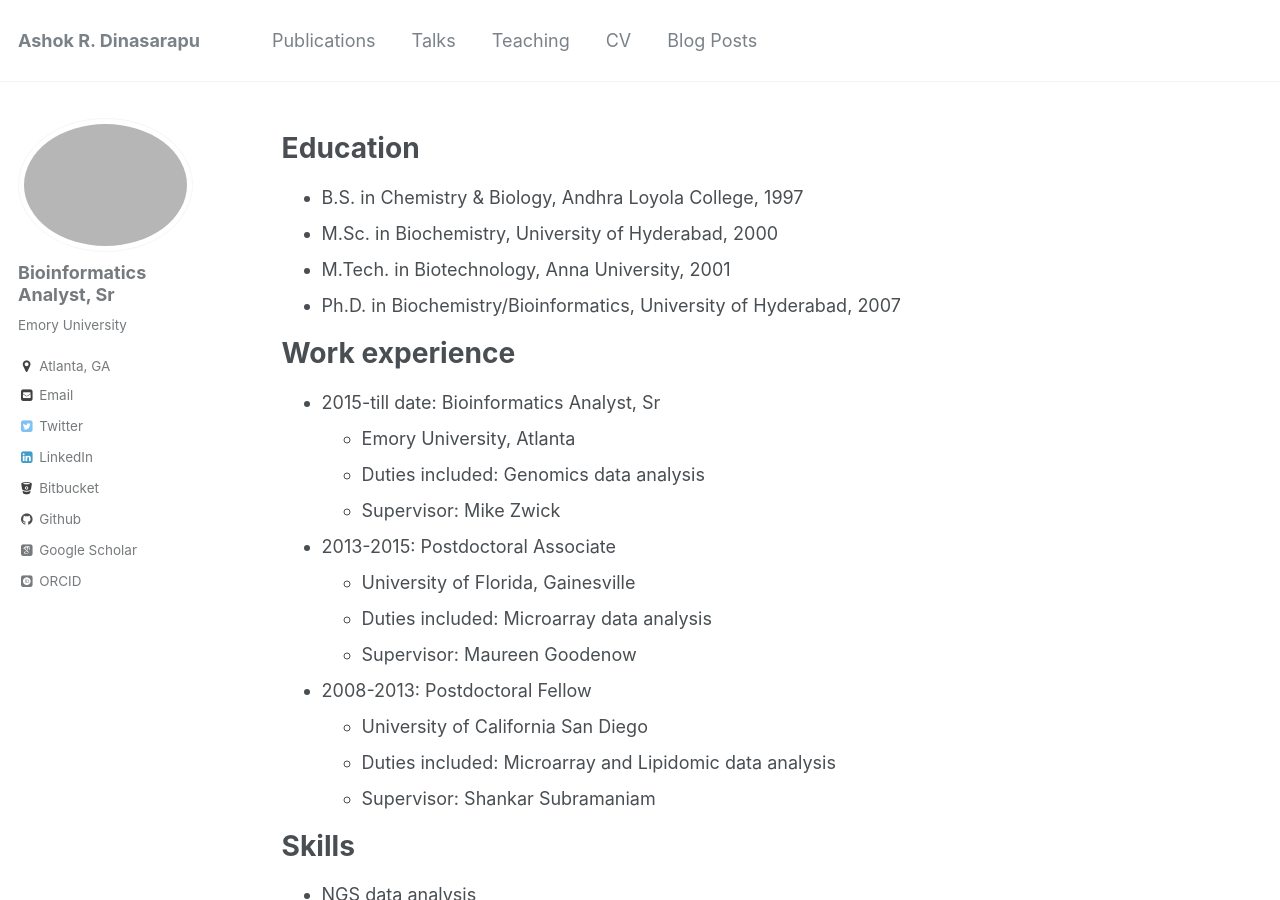
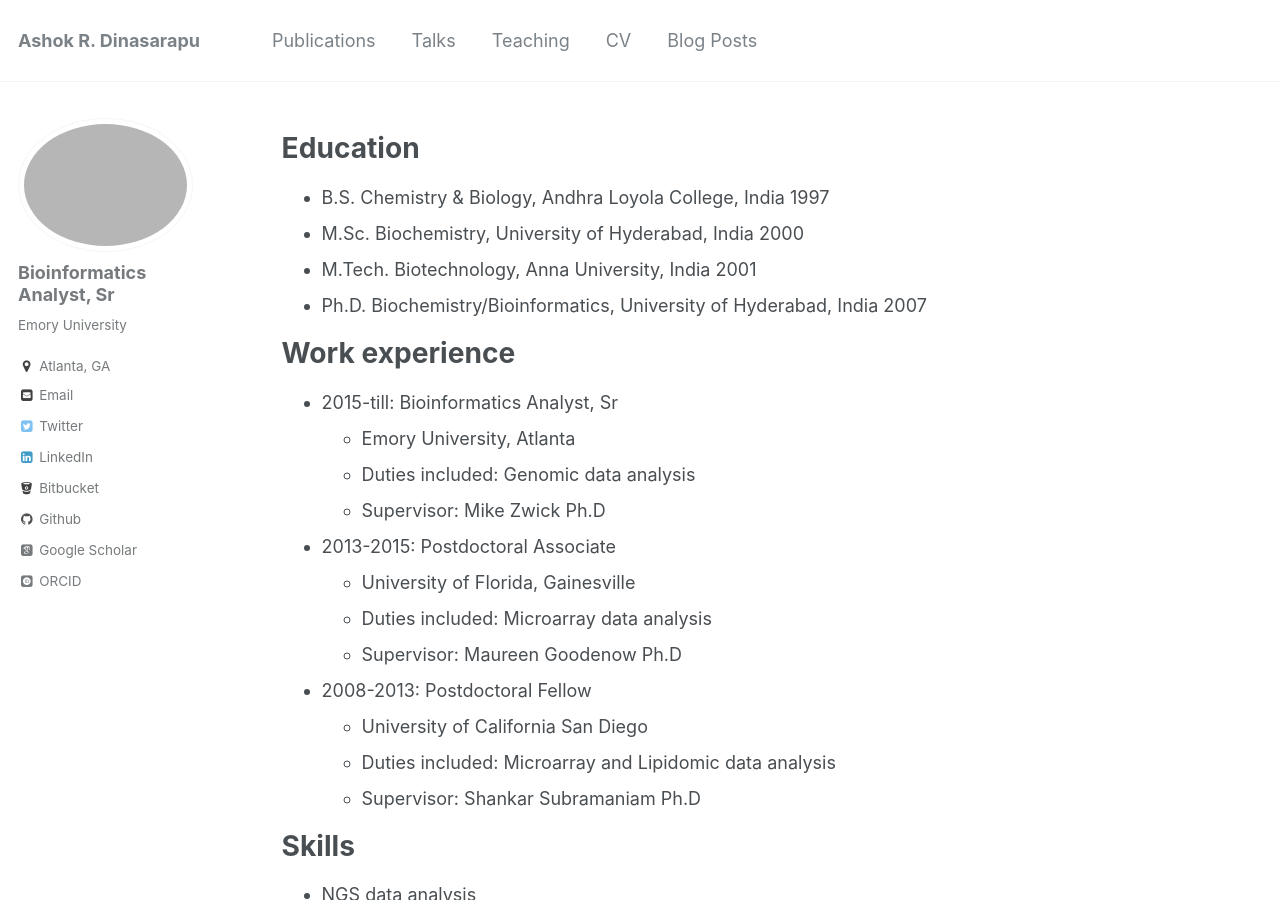
Before and after one commit to adinasarapu/adinasarapu.github.io, a Jekyll site: the page built from _pages/cv.md, in a window 1280 px wide and 900 px high. Built offline with Jekyll 4.4.1, drawn with Linux system fonts in a browser that asks for light colours; some web fonts are replaced.

Commit message:
text change

```diff
--- a/_pages/cv.md
+++ b/_pages/cv.md
@@ -11,27 +11,27 @@ redirect_from:
 
 Education
 ======
-* B.S. in Chemistry & Biology, Andhra Loyola College, 1997
-* M.Sc. in Biochemistry, University of Hyderabad, 2000
-* M.Tech. in Biotechnology, Anna University, 2001
-* Ph.D. in Biochemistry/Bioinformatics, University of Hyderabad, 2007
+* B.S. Chemistry & Biology, Andhra Loyola College, India 1997
+* M.Sc. Biochemistry, University of Hyderabad, India 2000
+* M.Tech. Biotechnology, Anna University, India 2001
+* Ph.D. Biochemistry/Bioinformatics, University of Hyderabad, India 2007
 
 Work experience
 ======
-* 2015-till date: Bioinformatics Analyst, Sr
+* 2015-till: Bioinformatics Analyst, Sr
   * Emory University, Atlanta
-  * Duties included: Genomics data analysis
-  * Supervisor: Mike Zwick
+  * Duties included: Genomic data analysis
+  * Supervisor: Mike Zwick Ph.D
 
 * 2013-2015: Postdoctoral Associate
   * University of Florida, Gainesville
   * Duties included: Microarray data analysis
-  * Supervisor: Maureen Goodenow
+  * Supervisor: Maureen Goodenow Ph.D
 
 * 2008-2013: Postdoctoral Fellow
   * University of California San Diego
   * Duties included: Microarray and Lipidomic data analysis
-  * Supervisor: Shankar Subramaniam
+  * Supervisor: Shankar Subramaniam Ph.D
 
 Skills
 ======
```
Also changed, not shown: 7 other files.
